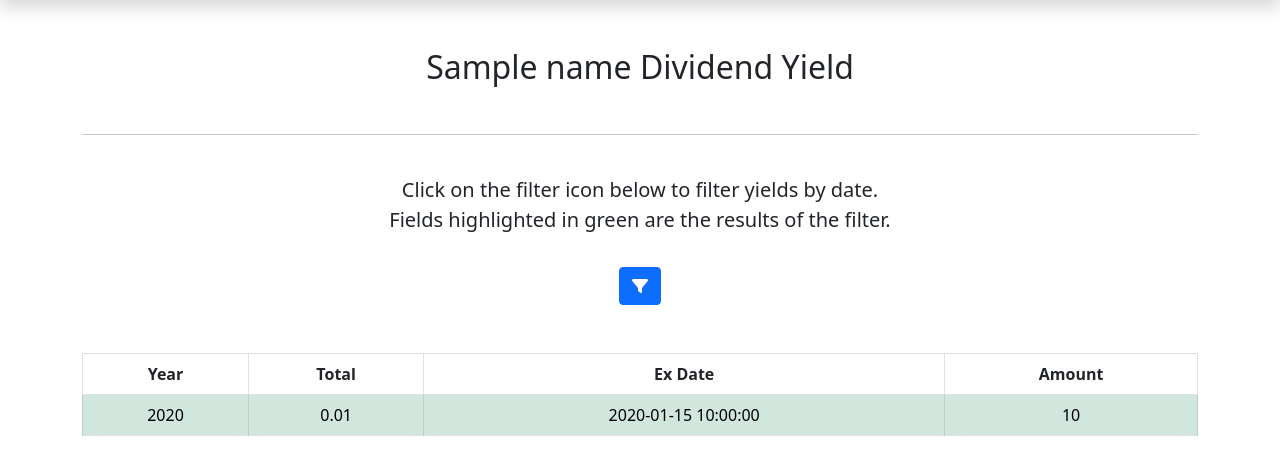
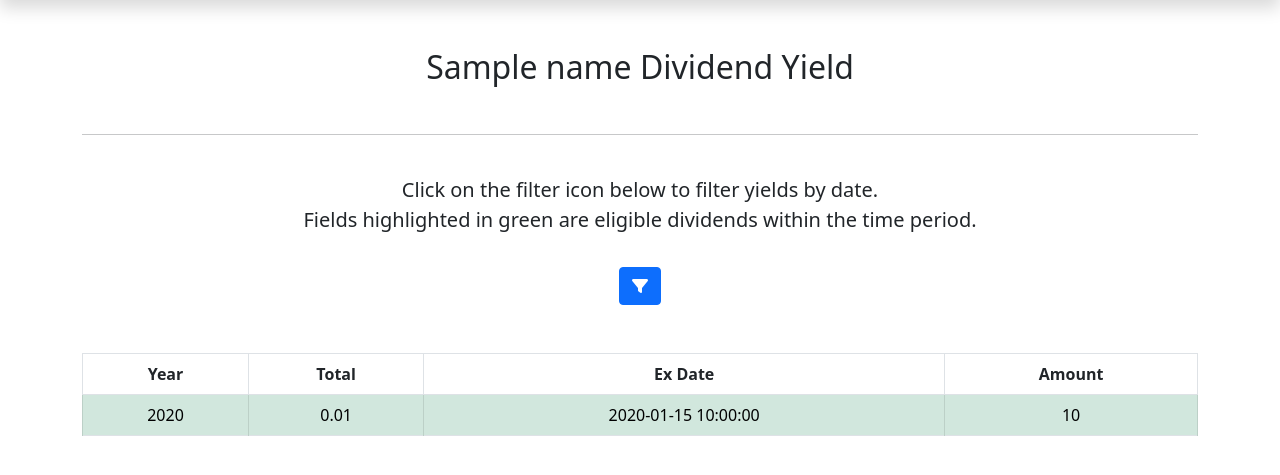
Before and after one commit to M-eru/Dividend, a Flask app: template templates/view.html in a window 1280 px wide. Shown: the part 72-547 px from the top of the page. Run offline with Flask 2, Linux system fonts and the light colour scheme; the template is opened without the code that fills it: most values are stand-ins (such as "Sample title", 1, 10 or a date in 2020); some libraries are stand-ins or nearby versions.

Commit message:
Minor text change

```diff
--- a/templates/view.html
+++ b/templates/view.html
@@ -8,7 +8,7 @@
         <h2 class="mb-5">{{name}} Dividend Yield</h2>
         <hr>
         <p class="lead mb-3 pt-4 py-5 pb-3">Click on the filter icon below to filter
-            yields by date. <br> Fields highlighted in green are the results of the filter.
+            yields by date. <br> Fields highlighted in green are eligible dividends within the time period.
         </p>
         <div class="d-flex pb-5 justify-content-center ">
             <button type="button" class="btn btn-primary btn" data-bs-toggle="modal" data-bs-target="#filterModal">
```
